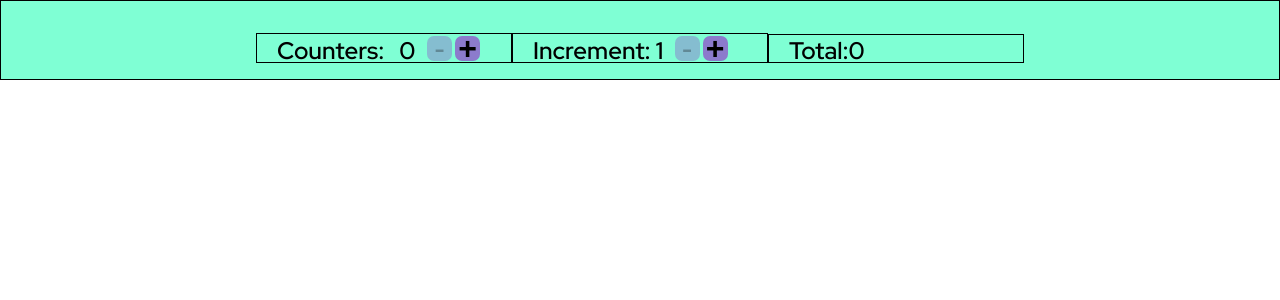
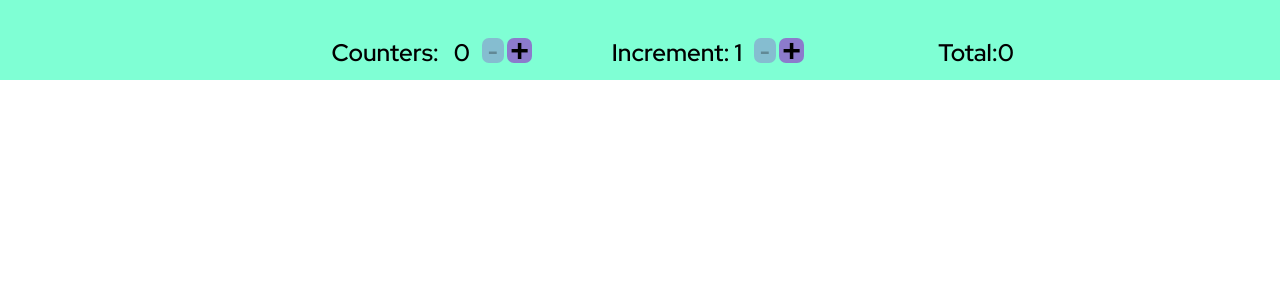
Before and after one commit to enbre/counter, a React (Create React App) app: page / in a window 1280 px wide. Shown: the top 300 px of the page. Built offline with nearby package versions, Linux system fonts and the light colour scheme.

Commit message:
adds to styling of header

```diff
--- a/src/CSS/Header.css
+++ b/src/CSS/Header.css
@@ -5,20 +5,34 @@
    justify-content:center;
    align-items: flex-end;
    height: 5em;
-   border: 1px solid black;
+   /* border: 1px solid purple; */
 
 }
-.Counter-element h2{
+.Header-text h2{
    padding-right: 10px;
    margin-bottom: -4px;
+   /* background-color:burlywood; */
+   /* border: 1px solid purple; */
 }
-.Counter-element{
+.Header-text{
+   display: flex;
+   /* border: 1px solid purple; */
+   /* flex-direction: row; */
+   /* align-items: flex-end; */
+   /* align-items:center; */
+   /* justify-content:space-around; */
+   /* border: 1px solid black; */
+   /* justify-content:center; */
+   justify-content:flex-end;
+   /* padding: 0px 20px; */
+   width: 14em;
+}
+.Header-buttons{
    display: flex;
    flex-direction: row;
-   align-items: flex-end;
-   justify-content:space-around;
-   border: 1px solid black;
+   /* align-items: flex-end; */
+   /* border: 1px solid black; */
    justify-content:flex-start;
-   padding: 0px 20px;
-   width: 16em;
+   /* padding: 0px 20px; */
+   width: 3em;
 }
--- a/src/CSS/Index.css
+++ b/src/CSS/Index.css
@@ -1,7 +1,7 @@
 *{
   box-sizing:border-box;
   margin:0;
-  text-align:center;
+  /* text-align:center; */
 }
 
 body {
@@ -26,5 +26,4 @@ button {
 button:disabled{
   font-weight:normal;
   background-color:rgba(140,123,204,.5);
-  /* background-color: aqua; */
 }
--- a/src/Header.js
+++ b/src/Header.js
@@ -6,23 +6,26 @@ function Header(props) {
    const closeCounter = ()=>{
       let lastCounter = document.querySelector('.Counter:last-of-type')
       lastCounter.classList.add('animate__bounceOutDown')
-      setTimeout(function () {props.decreaseCounters()},600)
+      setTimeout(function () {props.decreaseCounters()},300)
    }
 
    return (
       <div className="Counter-header">
-         <div className="Counter-element">
+         <div className="Header-text">
             <h2>Counters: &#160; {props.counterNum} </h2>
-            <br/>
+         </div>
+         <div className="Header-buttons">
             <button onClick={closeCounter} disabled = {props.counterNum<1} >-</button>
             <button onClick={props.increaseCounters}>+</button>
          </div>
-         <div className="Counter-element">
+         <div className="Header-text">
             <h2>Increment: {props.increment}</h2>
+         </div>
+         <div className="Header-buttons">
             <button onClick={props.decreaseIncrement} disabled = {props.increment<2}>-</button>
             <button onClick={props.increaseIncrement}>+</button>
          </div>
-         <div className="Counter-element">
+         <div className="Header-text">
             <h2 id = "Total" >Total:{props.total} </h2>
          </div>
       </div>
```
